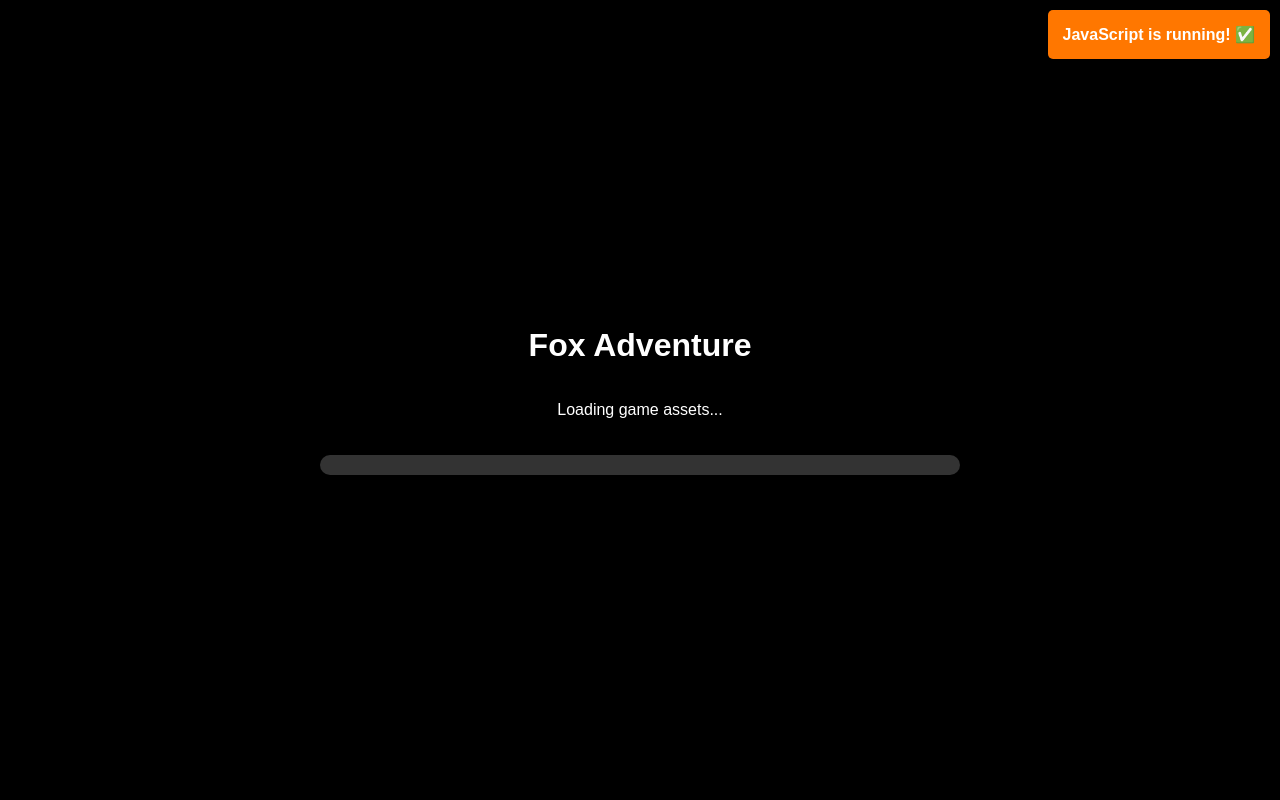
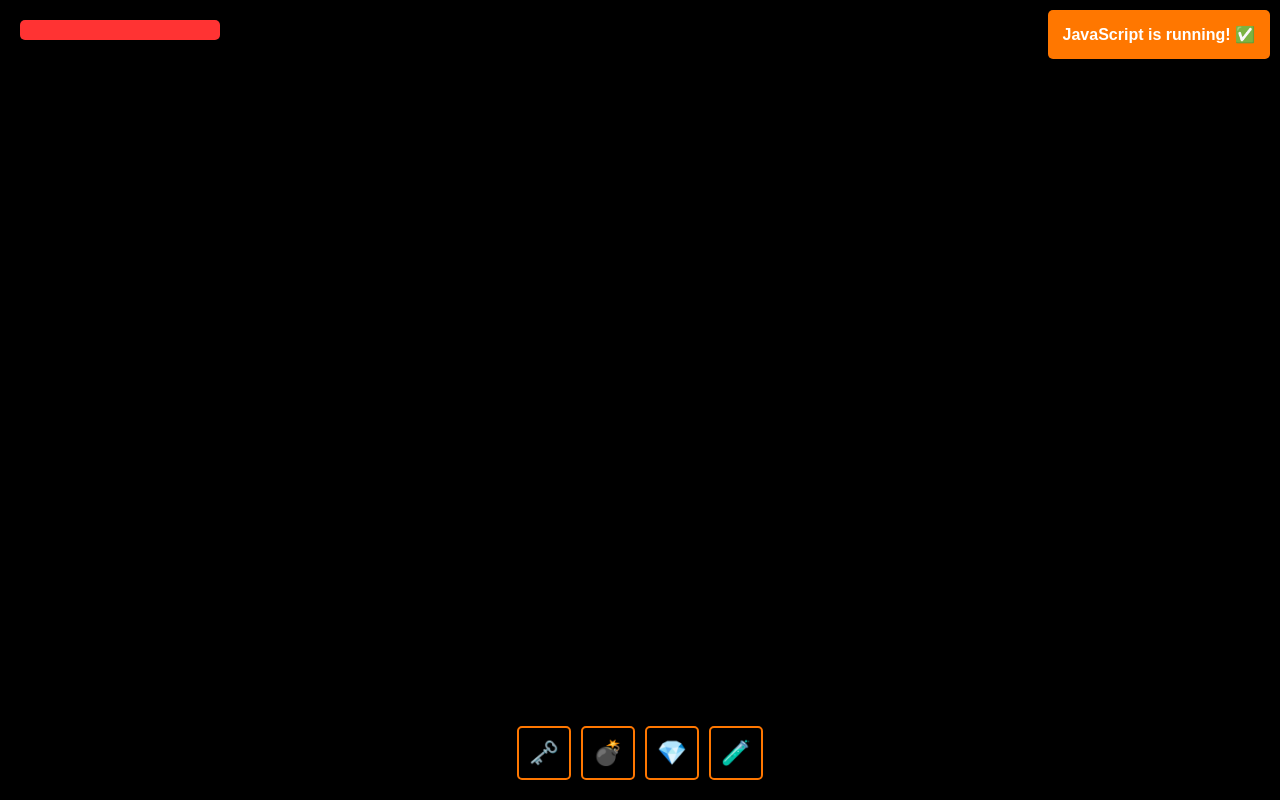
Before and after one commit to AaronUnify2/Fox-game, a plain HTML site: page index.html in a window 1280 px wide. Shown: the top 800 px of the page. Drawn offline with nearby package versions, Linux system fonts and the light colour scheme.

Commit message:
Update index.html

```diff
--- a/index.html
+++ b/index.html
@@ -87,13 +87,7 @@
     </style>
 </head>
 <body>
-    <div id="loading-screen">
-        <h1>Fox Adventure</h1>
-        <p>Loading game assets...</p>
-        <div id="loading-bar">
-            <div id="loading-bar-fill"></div>
-        </div>
-    </div>
+
 
     <div id="ui-container">
         <div id="health-bar">
```
